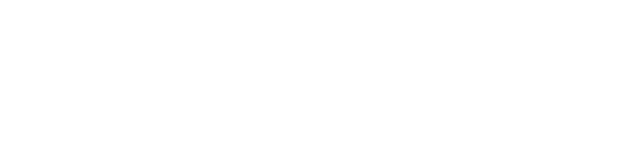
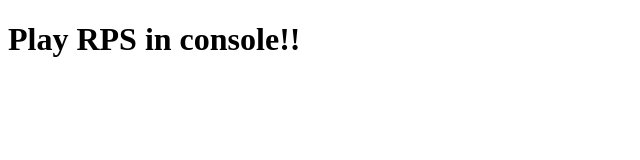
Before and after one commit to Fico27/RockPaperScissors, a plain HTML site: page index.html in a window 1280 px wide. Shown: the whole page, without its empty margins (0-640 px from the left). Drawn offline with Linux system fonts and the light colour scheme.

Commit message:
Added in h1 to html to tell user to play game in console.

```diff
--- a/index.html
+++ b/index.html
@@ -8,5 +8,7 @@
 </head>
 <body>
 
+
+    <h1>Play RPS in console!!</h1>
 </body>
 </html>
```
